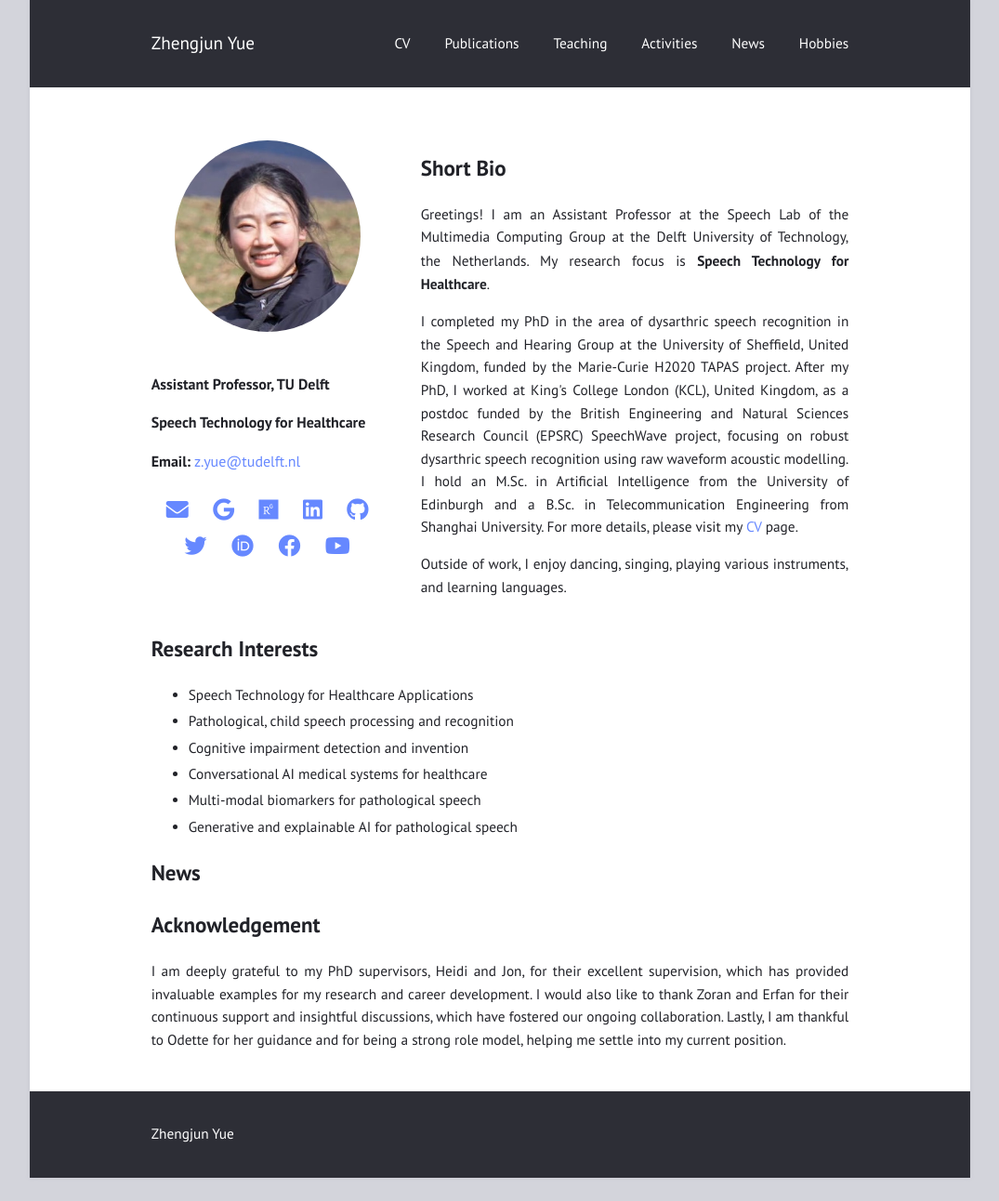
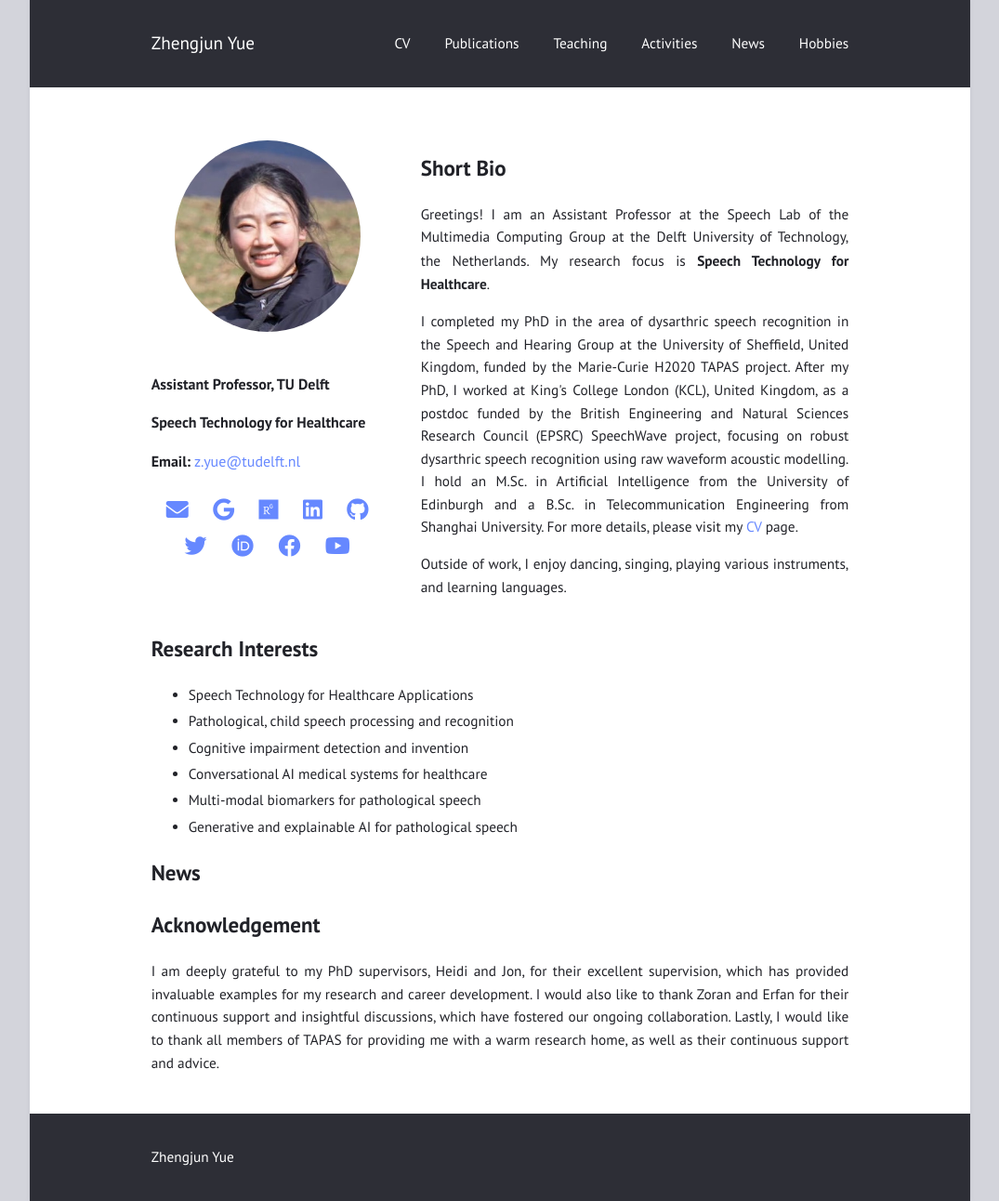
Before and after one commit to zhengjunyue/zhengjunyue.github.io, a Jekyll site: the page built from index.md, in a window 1280 px wide. Shown: the whole page at 93% size, without its empty margins (102-1177 px from the left). Built offline with Jekyll 4.4.1, drawn with Linux system fonts in a browser that asks for light colours; before the commit the page ends 1267 px from its top, so only the background shows below that.

Commit message:
Update index.md

```diff
--- a/index.md
+++ b/index.md
@@ -51,4 +51,4 @@ title: ""
 
 ## News ##
 ## Acknowledgement ##
-I am deeply grateful to my PhD supervisors, Heidi and Jon, for their excellent supervision, which has provided invaluable examples for my research and career development. I would also like to thank Zoran and Erfan for their continuous support and insightful discussions, which have fostered our ongoing collaboration. Lastly, I am thankful to Odette for her guidance and for being a strong role model, helping me settle into my current position.
+I am deeply grateful to my PhD supervisors, Heidi and Jon, for their excellent supervision, which has provided invaluable examples for my research and career development. I would also like to thank Zoran and Erfan for their continuous support and insightful discussions, which have fostered our ongoing collaboration. Lastly, I would like to thank all members of TAPAS for providing me with a warm research home, as well as their continuous support and advice.
```
